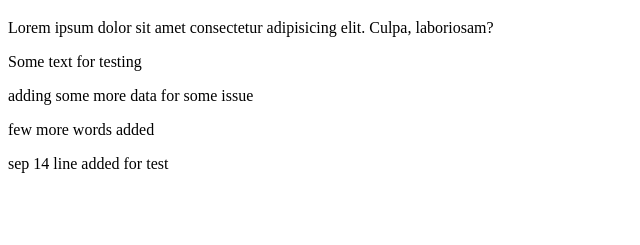
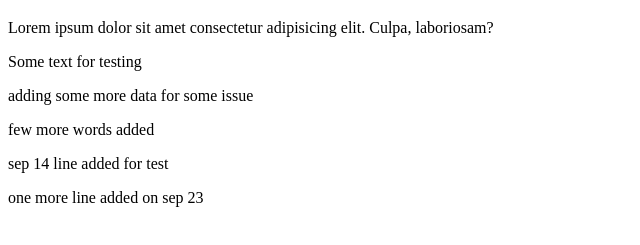
Before and after one commit to SrikanthReddyD/learn-git, a plain HTML site: page index.html in a window 1280 px wide. Shown: the part 61-306 px from the top of the page, without its empty margins (0-640 px from the left). Drawn offline with Linux system fonts and the light colour scheme.

Commit message:
Added line for 23Sep

```diff
--- a/index.html
+++ b/index.html
@@ -13,5 +13,6 @@
     <p>adding some more data for some issue</p>
     <p>few more words added</p>
     <p>sep 14 line added for test</p>
+    <p>one more line added on sep 23</p>
 </body>
 </html>
```
